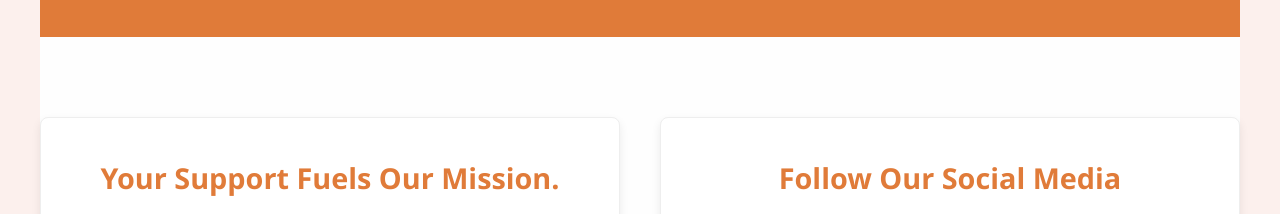
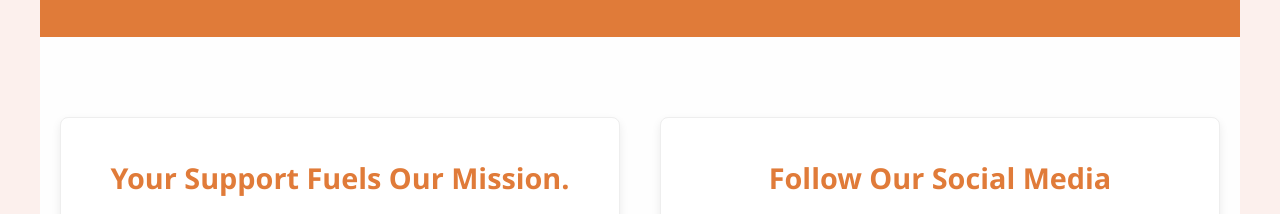
Before and after one commit to EvTheWebDev/compassionProject, a website: page index.html in a window 1280 px wide. Shown: the part 2187-2401 px from the top of the page. Drawn offline with Linux system fonts and the light colour scheme.

Commit message:
Quick Styling fixes

```diff
--- a/scss/about.scss
+++ b/scss/about.scss
@@ -109,6 +109,7 @@
             text-align: left;
             border: 1px solid #ddd;
             border-radius: 8px;
+            background-color: white;
 
             h3 {
                 color: vars.$siteOrange;
--- a/scss/home.scss
+++ b/scss/home.scss
@@ -153,7 +153,7 @@
 /* 4. Primary Engagement CTA Block */
 /* ============================================== */
 .call-to-action-block {
-  padding: 80px 0;
+  padding: 80px 20px;
   background-color: #fefefe;
 
   .container {
```
Also changed, not shown: css/styles.css.
